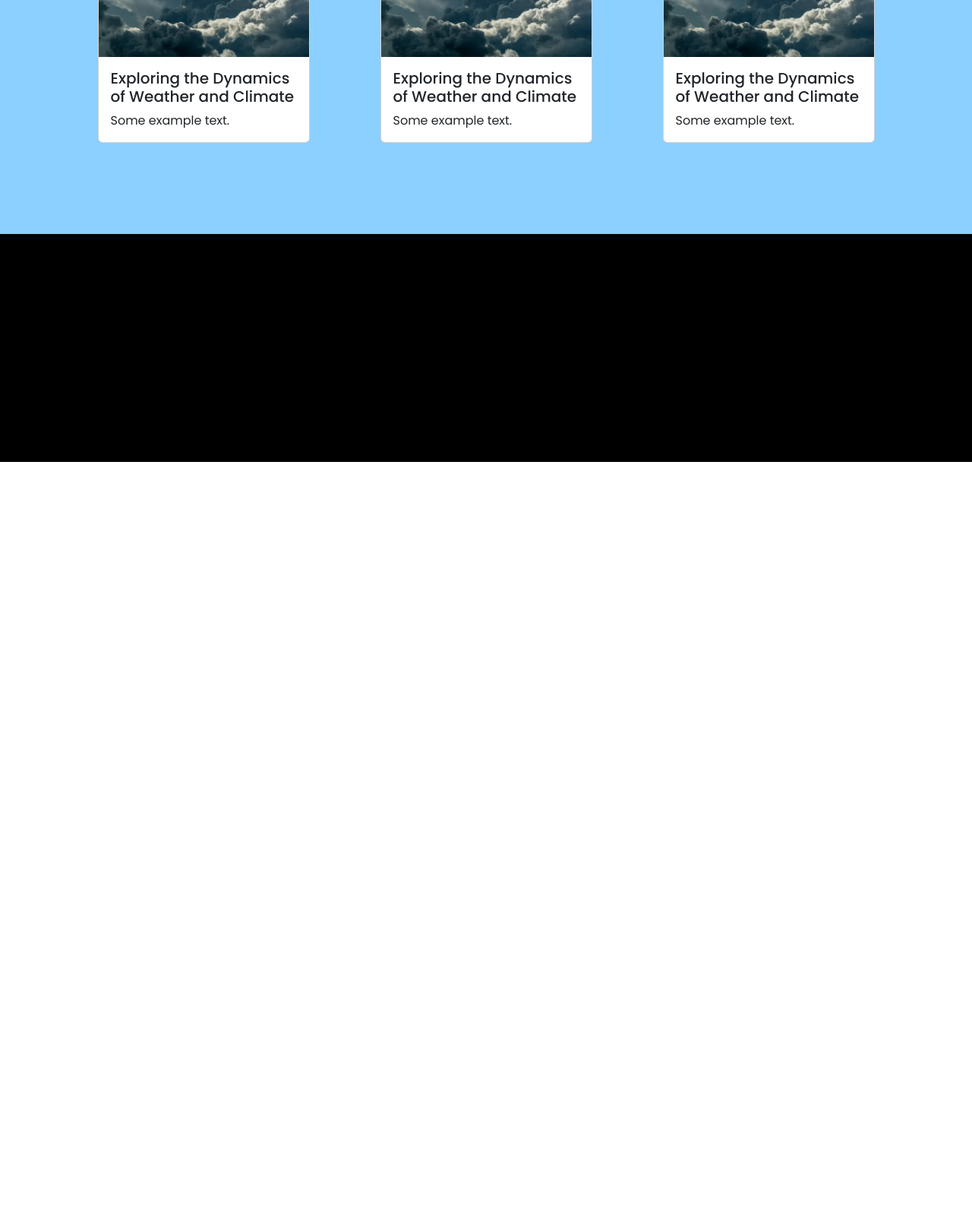
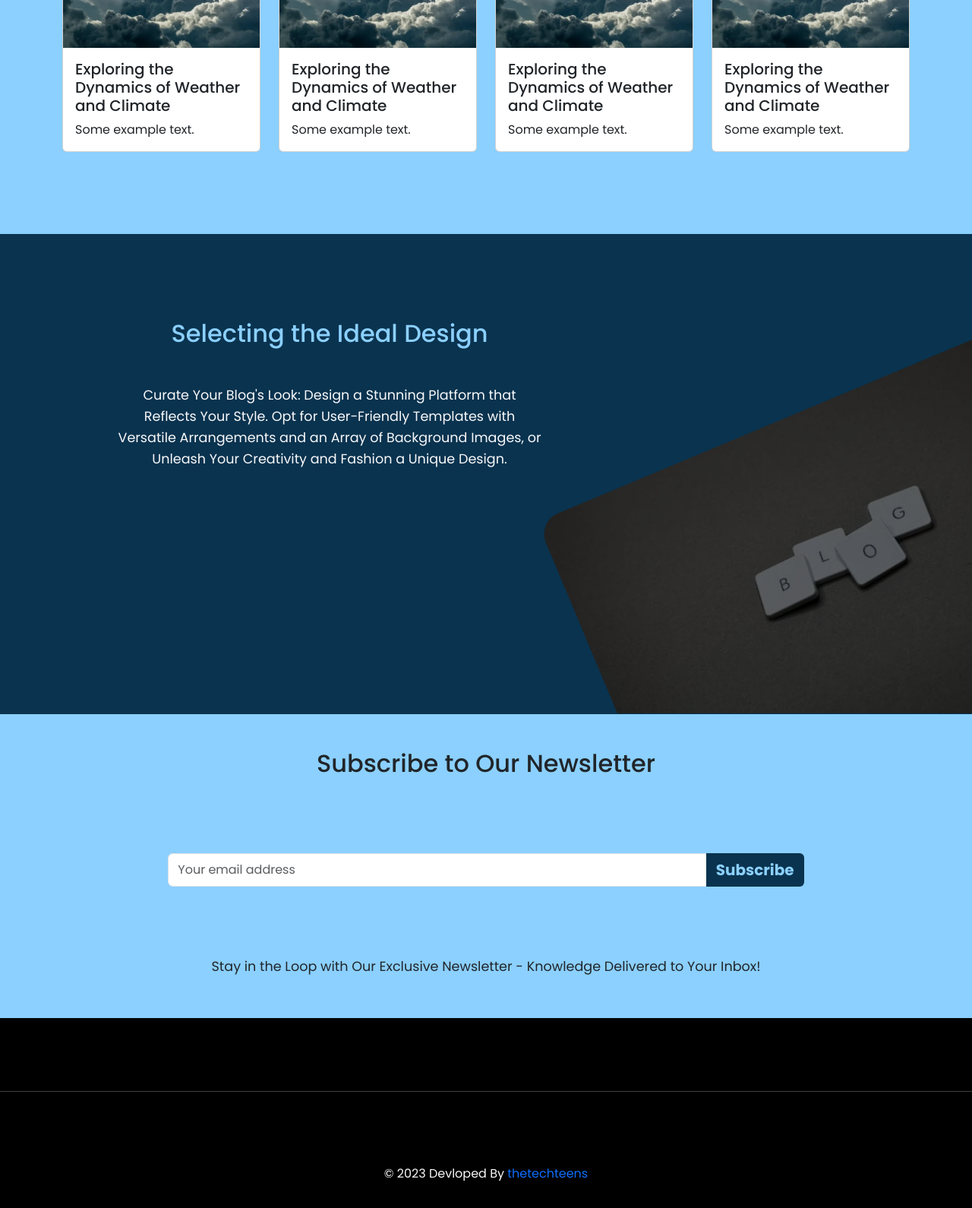
Before and after one commit to dtechbro/teenblog, a plain HTML site: page frontend/index.html in a window 1280 px wide. Shown: the part 866-2456 px from the top of the page at 76% size. Before the commit the page ends 1474 px from the top, so only its background shows below. Drawn offline with nearby package versions, Linux system fonts and the light colour scheme; no server answers; a web font is replaced by a local one.

Commit message:
Adding select, subscribe sections. Fixing nav, card, footer sections

```diff
--- a/frontend/index.html
+++ b/frontend/index.html
@@ -8,14 +8,13 @@
     <!-- Latest compiled and minified CSS -->
     <link href="https://cdn.jsdelivr.net/npm/bootstrap@5.3.1/dist/css/bootstrap.min.css" rel="stylesheet">
 
-    <!-- Fonts -->
-    <link href="https://fonts.googleapis.com/css2?family=Poppins:wght@300;400;500;600;700&display=swap" rel="stylesheet">
-
     <!-- Custom CSS File -->
     <link rel="stylesheet" href="style.css">
+
+    <link rel="shortcut icon" type="image/x-icon" href="img/favicon.png">
 </head>
 <body>
-    <nav class="navbar navbar-expand-md bg-light">
+    <nav class="navbar navbar-expand-md bg-light" id="header">
         <div class="container-fluid">
             <a class="navbar-brand px-3 py-1 text-white" href="#">
                 <img src="images/logo.png" alt="Teen Logo" style="width:50px;" class="rounded">
@@ -24,61 +23,78 @@
                 <span class="navbar-toggler-icon"></span>
             </button>
 
-            <!-- Use "d-md-flex justify-content-center" to center items on medium screens -->
-            <div class="collapse navbar-collapse d-md-flex justify-content-center" id="collapsibleNavbar">
-                <ul class="navbar-nav me-5">
+            <div class="collapse navbar-collapse d-md-flex justify-content-md-between" id="collapsibleNavbar">
+                <ul class="navbar-nav mx-auto">
                     <li class="nav-item">
-                        <a class="nav-link btn" href="#">Home</a>
+                        <a class="nav-link btn active" href="#">Home</a>
                     </li>
                     <li class="nav-item">
-                        <a class="nav-link btn" href="#">About</a>
+                        <a class="nav-link btn" href="#about">About</a>
                     </li>
                     <li class="nav-item">
-                        <a class="nav-link btn" href="#">Contact</a>
+                        <a class="nav-link btn" href="#contact">Contact</a>
+                    </li>
+                </ul>
+                <ul class="navbar-nav mx-auto">
+                    <li class="nav-item">
+                        <a class="nav-link btn color-db-btn px-4 me-3 py-2" href="#">Register</a>
                     </li>
                     <li class="nav-item">
-                            <a class="nav-link btn" href="#">Register</a>
-                    </li>
-                    <li class="nav-item">
-                            <a class="nav-link btn" href="#">Login</a>
+                        <a class="nav-link btn color-db-btn px-4 py-2" href="#">Login</a>
                     </li>
                 </ul>
             </div>
         </div>
     </nav>
 
+
     <!-- Hero section starts here -->
 
-    <div class="container-fluid hero-section text-center d-flex flex-column justify-content-center align-items-center">
+    <section class="container-fluid hero-section text-center d-flex flex-column justify-content-center align-items-center">
         <div class="container">
             <h1 class="h1 color-light-blue">Fuel Your Inquisitiveness.</h1>
-            <h5 class="h5 mb-5 color-light-blue">Lorem ipsum dolor sit amet consectetur adipisicing elit. Ipsam voluptas omnis itaque quasi illo. Laudantium.</h5>
-            <button class="btn color-db-btn px-4 py-2">Get Started</button>
+            <h5 class="h5 mb-5 color-light-blue">Uncover a Tapestry of Narratives, Perspectives, and Proficiency Accross Every Realm.</h5>
+            <button class="btn color-db-btn-get px-4 py-2">Get Started</button>
         </div>
-    </div>
+    </section>
 
     <!-- The next section goes here -->
 
-    <div class="container-fluid pt-4 section-two">
+    <section class="container-fluid pt-4 card-section">
         <div class="container">
             <h3 class="h3">Trending on blogs...</h3>
         </div>
-        <div class="container mx-auto mt-4 d-flex justify-content-between align-items-center">
-            <div class="card mx-auto d-block col-md-3">
+        <div class="container mx-auto mt-4">
+            <div class="row row-cols-1 row-cols-sm-2 row-cols-lg-3 row-cols-xl-4">
+                <div class="col mb-4">
+                    <div class="card">
                         <img class="card-img-top" src="images/blog-headline.png" alt="Card image">
                         <div class="card-body">
                             <h4 class="card-title">Exploring the Dynamics of Weather and Climate</h4>
                             <p class="card-text">Some example text.</p>
                         </div>
                     </div>
-            <div class="card mx-auto d-block col-md-3">
+                </div>
+                <div class="col mb-4">
+                    <div class="card">
                         <img class="card-img-top" src="images/blog-headline.png" alt="Card image">
                         <div class="card-body">
                             <h4 class="card-title">Exploring the Dynamics of Weather and Climate</h4>
                             <p class="card-text">Some example text.</p>
                         </div>
                     </div>
-            <div class="card mx-auto d-block col-md-3">
+                </div>
+                <div class="col mb-4">
+                    <div class="card">
+                        <img class="card-img-top" src="images/blog-headline.png" alt="Card image">
+                        <div class="card-body">
+                            <h4 class="card-title">Exploring the Dynamics of Weather and Climate</h4>
+                            <p class="card-text">Some example text.</p>
+                        </div>
+                    </div>
+                </div>
+                <div class="col mb-4">
+                    <div class="card">
                         <img class="card-img-top" src="images/blog-headline.png" alt="Card image">
                         <div class="card-body">
                             <h4 class="card-title">Exploring the Dynamics of Weather and Climate</h4>
@@ -87,15 +103,61 @@
                     </div>
                 </div>
             </div>
+        </div>
+    </section>
+
 
 
     <!-- The next following section goes here -->
 
+    <section class="container-fluid pt-5 pe-0 select-section" id="about">
+        <div class="container d-flex justify-content-center mt-5 pt-3 pe-lg-0 me-lg-0">
+            <div class="col-md-8 col-lg-6 text-center">
+                <h3 class="h3 mb-5 color-light-blue">Selecting the Ideal Design</h3>
+                <h5 class="display-5 font-light text-light">Curate Your Blog's Look: Design a Stunning Platform that Reflects Your Style. Opt for User-Friendly Templates with Versatile Arrangements and an Array of Background Images, or Unleash Your Creativity and Fashion a Unique Design.</h5>
+            </div>
+            <div class="col-md-6 d-none d-lg-block text-center">
+                <img src="images/about-section.png" alt="" width="100%">
+            </div>
+        </div>
+    </section>
+
 
     <!-- Any other section is to be written here -->
 
+    <section class="container-fluid d-flex flex-column align-items-center justify-content-around text-center subscribe-section">
+        <div class="col-8">
+            <h3 class="h3 mx-auto">Subscribe to Our Newsletter</h3>
+        </div>
+        <div class="col-8">
+            <form action="">
+                <div class="input-group">
+                    <input type="email" class="form-control" placeholder="Your email address">
+                    <button class="btn input-group-text color-db-btn-sub">Subscribe</button>
+                  </div>
+            </form>
+        </div>
+        <div class="col-8">
+            <h5 class="display-5 font-light text">
+                Stay in the Loop with Our Exclusive Newsletter - Knowledge Delivered to Your Inbox!
+            </h5>
+        </div>
+    </section>
+
     <!-- Footer -->
-    <div class="container-fluid footer-section"></div>
+    <footer class="pt-5 mt-auto text-light footer-section" id="contact">
+        <hr class="my-2 mt-5 bg-primary">
+        <div class="container mt-5 d-flex flex-column justify-content-center">
+            <div class="row mt-5">
+                <div class="col-md-8 mx-auto xs-padding text-center">
+                   <div class="copyright">&copy; <script type="text/javascript"> document.write(new Date().getFullYear())</script> Devloped By <a href="mailto:thetechteens23@gmail.com?subject=Hi%20dtechteens.&body=I%20saw%20one%20of%20your%20websites%20and%20I%20need%20you%20to%20create%20one%20for%20me.">thetechteens</a></div>
+                </div>
+                <!-- <div class="col-md-6 xs-padding">
+
+                </div> -->
+            </div>
+        </div>
+    </footer>
 
     <!-- Latest compiled JavaScript -->
     <script src="https://cdn.jsdelivr.net/npm/bootstrap@5.3.1/dist/js/bootstrap.bundle.min.js"></script>
--- a/frontend/style.css
+++ b/frontend/style.css
@@ -1,3 +1,8 @@
+/* Fonts */
+
+@import url('https://fonts.googleapis.com/css2?family=Poppins:wght@400;500;600;700&display=swap');
+@import url('https://fonts.googleapis.com/css2?family=Peralta&display=swap');
+
 html
 {
     font-family: 'Poppins', sans-serif;
@@ -11,8 +16,7 @@ html
     background-repeat: no-repeat;
     background-position: center center;
     height: 600px;
-    font-family: 'Poppins', sans-serif;
-    font-style: italic;
+    font-family: 'Peralta';
 }
 
 .color-light-blue
@@ -36,8 +40,7 @@ html
     font-size: 1rem;
     font-weight: 700;
 }
-
-.color-db-btn
+.color-db-btn-get, .color-db-btn-sub
 {
     background-color: #0a334f;
     color: #8BD0FF;
@@ -45,27 +48,145 @@ html
     font-size: 1.25rem;
     font-weight: 700;
 }
-.color-db-btn:hover
+.color-db-btn-get:hover
 {
     background-color: #8BD0FF;
     color: #0a334f;
 }
+.color-db-btn-sub:hover
+{
+    background-color: rgba(10, 51, 79, 0.9);
+    color: #8BD0FF;
+}
+
+li .color-db-btn
+{
+    font-size: 1rem;
+}
 
 
-.section-two
+.card-section
 {
     font-family: 'Poppins', sans-serif;
     background-color: #8BD0FF;
     height: 500px;
 }
 
-.section-two .card-title {
+
+
+.card-section .card-title {
     font-size: 1.25rem;
+}
+
+
+.select-section
+{
+    height: 600px;
+    background-color: #0a334f;
+    font-family: 'Poppins', sans-serif;
+}
+
+@media screen and (max-width:768px) {
+    .card-section
+    {
+        height: 2100px;
+    }
+}
+@media screen and (min-width:576px) {
+    .card-section
+    {
+        height: 850px;
+    }
+    .select-section
+    {
+        height: 450px
+    }
+    .color-db-btn
+    {
+        background-color: #0a334f;
+        color: #8BD0FF;
+        font-family: 'Poppins', sans-serif;
+        font-size: 1.25rem;
+        font-weight: 700;
+    }
+    .color-db-btn:hover
+    {
+        background-color: #8BD0FF;
+        color: #0a334f;
+    }
+}
+@media screen and (min-width:768px) {
+    .card-section
+    {
+        height: 900px;
+    }
+    .select-section
+    {
+        height: 500px
+    }
+}
+@media screen and (min-width:992px) {
+    .card-section
+    {
+        height: 800px;
+    }
+    .select-section{
+        height: 548px;
+    }
+}
+@media screen and (min-width:1200px) {
+    .card-section
+    {
+        height: 500px;
+    }
+    .select-section{
+        height: 632px;
+    }
+}
+@media screen and (max-width:576px) {
+    .card-section
+    {
+        height: 2000px;
+    }
+    .select-section
+    {
+        height: 450px;
+    }
+}
+
+.select-section h3
+{
+    font-size: 2rem;
+}
+
+.font-light
+{
+    font-size: 1.1rem;
+    line-height: 28px;
+}
+
+
+.subscribe-section
+{
+    height: 400px;
+    background-color: #8BD0FF;
+    font-family: 'Poppins', sans-serif;
+}
+
+.subscribe-section h3
+{
+    font-size: 2rem;
 }
 
 
 .footer-section
 {
-    height: 300px;
+    height: 250px;
     background-color: #000000;
+    font-family: 'Poppins', sans-serif;
 }
+
+.footer-section a
+{
+    text-decoration: none;
+}
```
Lines whose indentation alone changed are shown as unchanged.
